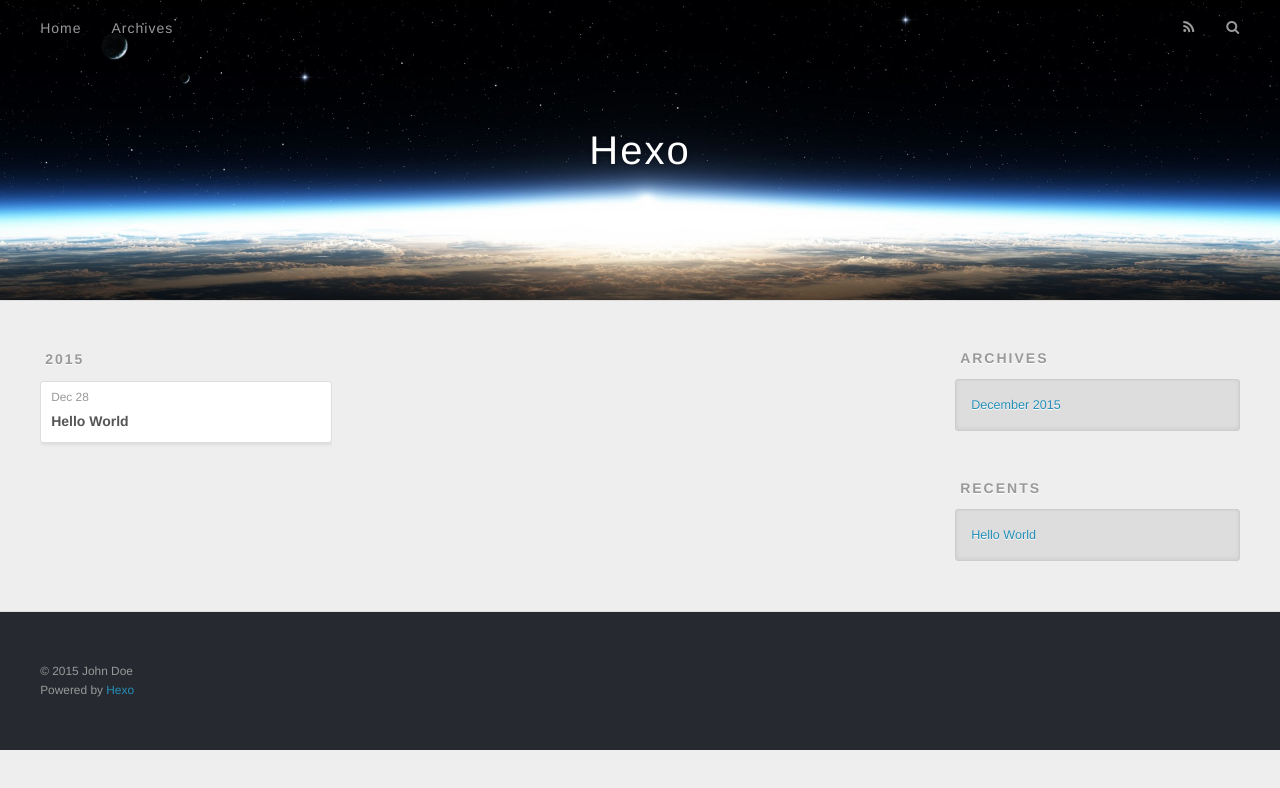
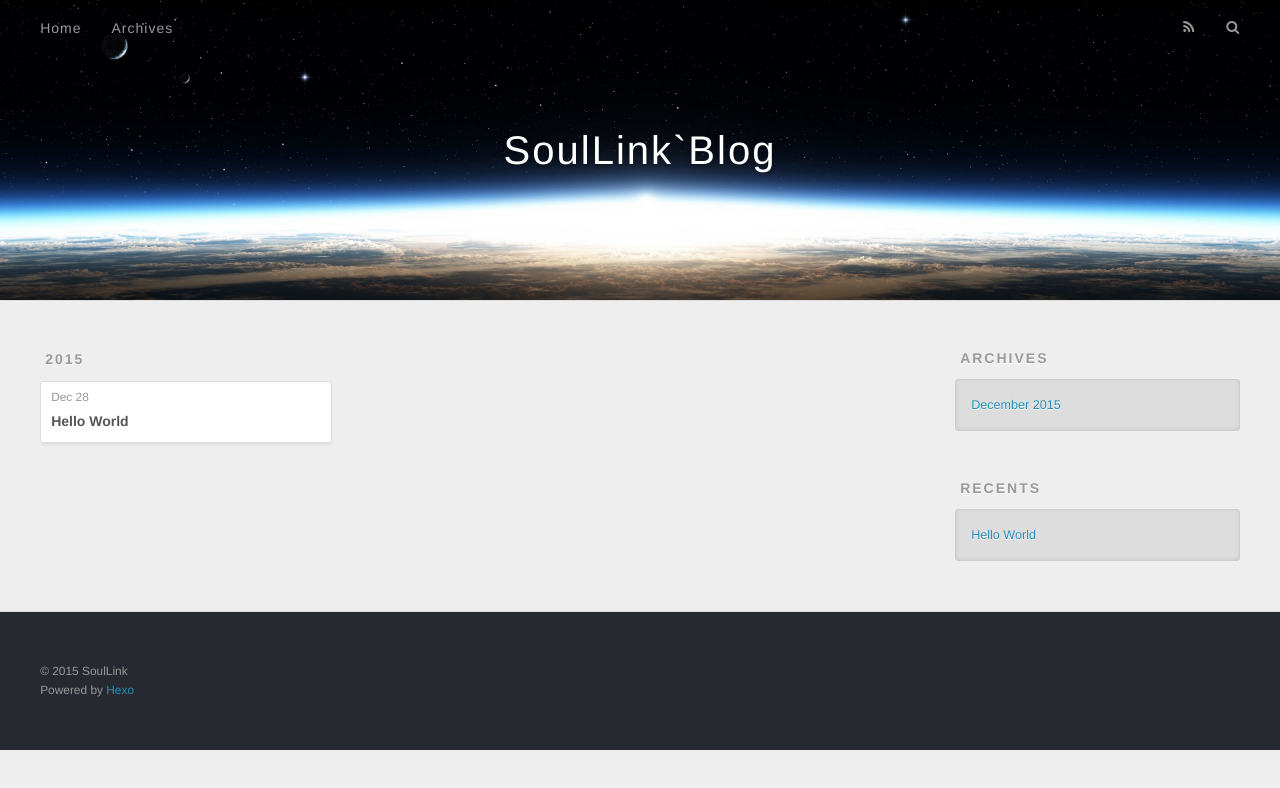
Before and after one commit to SoulLinksIly/SoulLinksIly.github.io, a plain HTML site: page archives/2015/12/index.html in a window 1280 px wide. Drawn offline with nearby package versions, Linux system fonts and the light colour scheme.

Commit message:
Site updated: 2015-12-28 18:36:31

```diff
--- a/archives/2015/12/index.html
+++ b/archives/2015/12/index.html
@@ -3,19 +3,19 @@
 <head>
   <meta charset="utf-8">
 
-  <title>Archives: 2015/12 | Hexo</title>
+  <title>Archives: 2015/12 | SoulLink`Blog</title>
   <meta name="viewport" content="width=device-width, initial-scale=1, maximum-scale=1">
-  <meta name="description">
+  <meta name="description" content="None">
 <meta property="og:type" content="website">
-<meta property="og:title" content="Hexo">
+<meta property="og:title" content="SoulLink`Blog">
 <meta property="og:url" content="http://yoursite.com/archives/2015/12/index.html">
-<meta property="og:site_name" content="Hexo">
-<meta property="og:description">
+<meta property="og:site_name" content="SoulLink`Blog">
+<meta property="og:description" content="None">
 <meta name="twitter:card" content="summary">
-<meta name="twitter:title" content="Hexo">
-<meta name="twitter:description">
+<meta name="twitter:title" content="SoulLink`Blog">
+<meta name="twitter:description" content="None">
 
-    <link rel="alternate" href="/atom.xml" title="Hexo" type="application/atom+xml">
+    <link rel="alternate" href="/atom.xml" title="SoulLink`Blog" type="application/atom+xml">
 
 
     <link rel="icon" href="/favicon.png">
@@ -34,7 +34,7 @@
   <div id="header-outer" class="outer">
     <div id="header-title" class="inner">
       <h1 id="logo-wrap">
-        <a href="/" id="logo">Hexo</a>
+        <a href="/" id="logo">SoulLink`Blog</a>
       </h1>
 
     </div>
@@ -138,7 +138,7 @@
 
   <div class="outer">
     <div id="footer-info" class="inner">
-      &copy; 2015 John Doe<br>
+      &copy; 2015 SoulLink<br>
       Powered by <a href="http://hexo.io/" target="_blank">Hexo</a>
     </div>
   </div>
```
Also changed, not shown: 2015/12/28/hello-world/index.html (+6 -6 lines), archives/2015/index.html (+10 -10 lines), archives/index.html (+10 -10 lines), index.html (+11 -11 lines).
